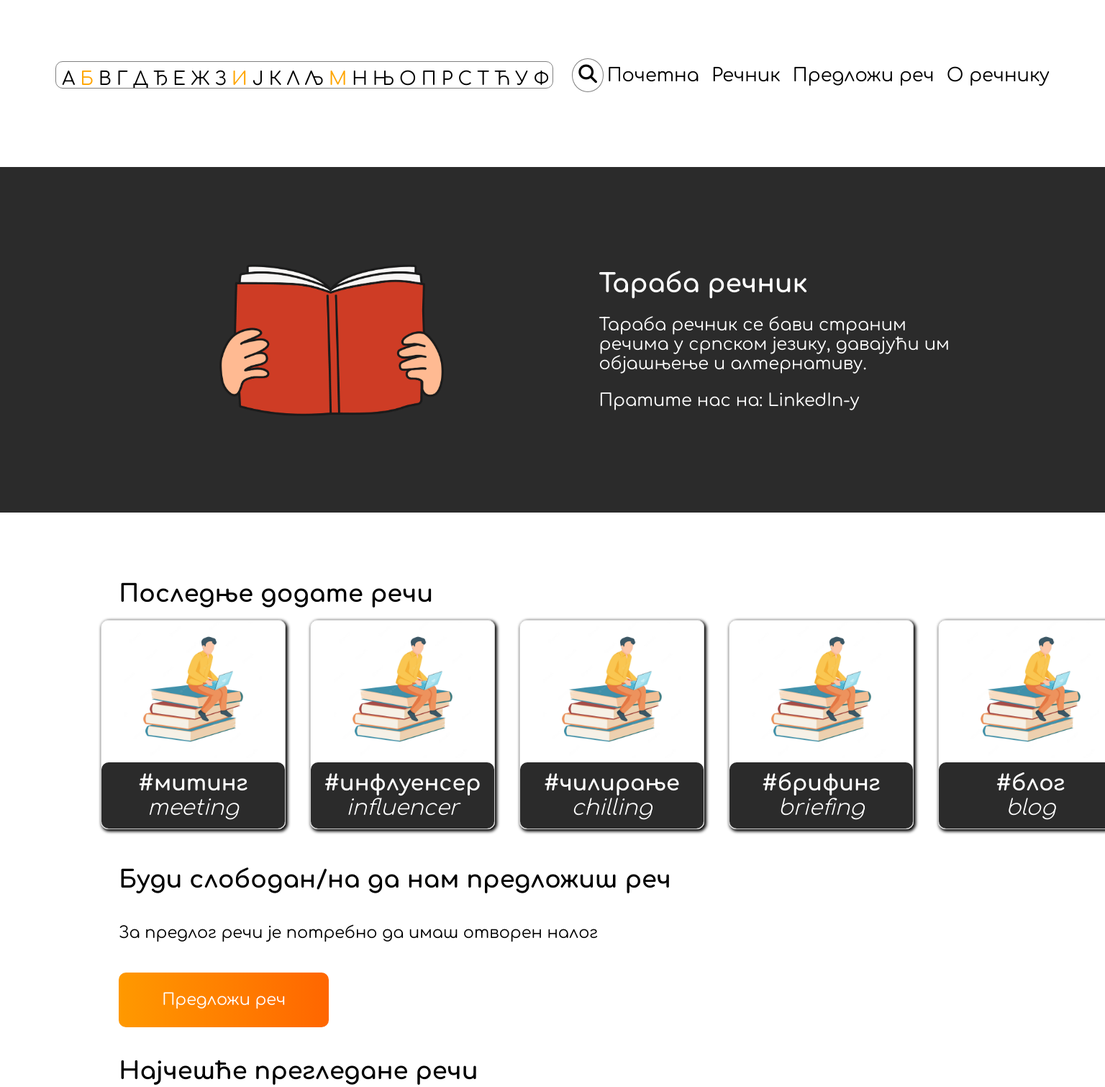
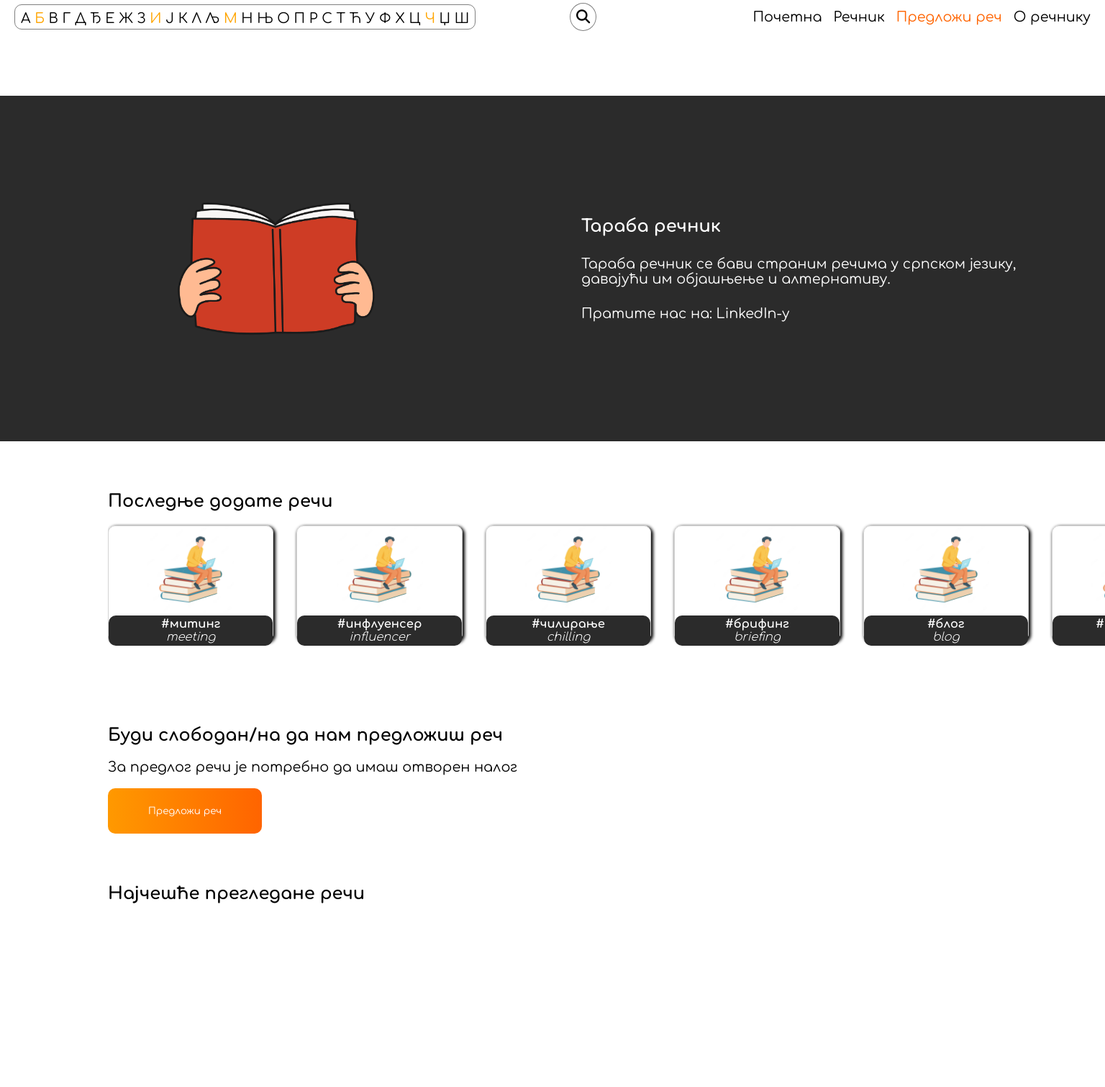
Before and after one commit to veljkovic92/Taraba-recnik, a plain HTML site: page index.html in a window 1536 px wide. Shown: the part 81-1591 px from the top of the page at 72% size. Drawn offline with nearby package versions, Linux system fonts and the light colour scheme.

Commit message:
Refactored CSS v1

```diff
--- a/index.html
+++ b/index.html
@@ -103,7 +103,6 @@
       </nav>
     </header>
     <main>
-
       <section class="intro">
         <div class="intro-top">
           <img src="./assets/book.png" class="intro-img"/>
@@ -113,13 +112,13 @@
           <p>Тараба речник се бави страним речима у српском језику, давајући им објашњење и алтернативу.</p>
           <p>Пратите нас на: <link href="www.linkedin.com/company/taraba-tech">LinkedIn-у</link></p></div>
       </section>
+      <div class="container">
       <section>
         <h2>Последње додате речи</h2>
         <div class="flex-container">
           <div class="last-added-words">
           </div>
         </div>
-
       </section>
       <section>
         <h2>Буди слободан/на да нам предложиш реч</h2>
@@ -142,6 +141,7 @@
           </div>
 
       </section>
+    </div>
     </main>
     <script src="/index.js"></script>
   </body>
--- a/styles/index.css
+++ b/styles/index.css
@@ -6,32 +6,40 @@
 
 body {
   margin: 0;
-  width: 100vw;
+}
+
+.container {
+  padding-left: 20px;
+  padding-right: 20px;
+  overflow: hidden;
 }
 
 /* NAV */
+
+#header {
+  padding: 20px;
+}
 
 .top-nav {
   display: flex;
   justify-content: space-between;
   align-items: center;
-  padding: 2%;
   font-weight: 700;
-  font-size: 120%;
+  font-size: 1.2rem;
 }
 
 .bot-nav {
   display: flex;
   justify-content: space-between;
   align-items: center;
-  padding: 5%;
-  height: 2rem;
+  margin-top: 30px;
 }
 
 .bot-nav__left {
-  flex-basis: 60%;
+  flex-basis: 50%;
   display: inline;
-  overflow-x: scroll;
+  overflow-x: auto;
+  overflow-y: hidden;
   border: 1px solid grey;
   padding: 0.5rem;
   border-radius: 10px;
@@ -47,7 +55,7 @@ body {
 }
 
 .bot-nav__right {
-  flex-basis: 40%;
+  flex-basis: 50%;
   display: flex;
   justify-content: space-between;
   align-items: center;
@@ -58,6 +66,10 @@ body {
   border: 1px solid grey;
   padding: 0.5rem;
   border-radius: 50%;
+}
+
+.bot-nav__right__links a:nth-child(3n) {
+  color: rgb(255, 100, 0);
 }
 
 /* SEARCH */
@@ -126,20 +138,20 @@ body {
 
 /* MAIN */
 
-h2,
-p {
-  margin-left: 3%;
-  margin-top: 3%;
-  margin-bottom: 3%;
+section {
+  margin-top: 20px;
 }
 
 .suggest-btn {
   padding: 0.7rem 1.5rem;
   border-radius: 10px;
   border: none;
-  background-image: linear-gradient(to right, rgb(255, 153, 0), rgb(255, 102, 0));
+  background-image: linear-gradient(
+    to right,
+    rgb(255, 153, 0),
+    rgb(255, 100, 0)
+  );
   color: white;
-  margin-left: 3%;
 }
 
 .intro {
@@ -147,14 +159,13 @@ p {
   flex-direction: column;
   align-items: center;
   justify-content: center;
-
-  width: 90vw;
-  height: 500px;
-  margin: 3rem auto;
+  height: 90vh;
   padding: 1.5rem 1rem;
   background-color: rgb(43, 43, 43);
   color: white;
   border-radius: 10px;
+  margin-left: 15px;
+  margin-right: 15px;
 }
 
 .intro-top {
@@ -185,7 +196,7 @@ p {
   min-width: 100vw;
   margin-top: -3rem;
   position: relative;
-  overflow: scroll;
+  overflow: auto;
 }
 
 .suggest-word {
@@ -194,13 +205,13 @@ p {
   bottom: 50%;
   width: 4rem;
   height: 4rem;
-  font-size: 50%;
+  font-size: 0.5rem;
   display: flex;
   justify-content: center;
   align-items: center;
   text-align: center;
   border-radius: 100%;
-  border: 5px solid orange;
+  border: 5px solid rgb(255, 100, 0);
   padding: 1rem;
   transform: translateY(50%);
   z-index: 10;
@@ -217,13 +228,12 @@ p {
   min-width: min-content;
   gap: 2rem;
   height: 16rem;
-  padding: 1rem;
 }
 .fa-instagram {
-  color: rgb(255, 136, 0);
+  color: rgb(255, 100, 0);
 }
 .taraba-webpage {
- color:orange
+  color: rgb(255, 100, 0);
 }
 .instagram {
   display: flex;
@@ -231,10 +241,9 @@ p {
 }
 
 .instagram img {
-  width: 12rem;
-  height: 16rem;
+  width: 150px;
   border-radius: 15px;
-  margin: 1%;
+  margin: 10px;
 }
 
 section:last-of-type a {
@@ -260,7 +269,7 @@ section:last-of-type a {
 }
 
 .word-item-top img {
-  width: 75%;
+  width: 100px;
 }
 
 .word-item-bot {
@@ -294,17 +303,19 @@ section:last-of-type a {
     flex-basis: 75vw;
   }
   section {
-    padding-left: 3%;
-    overflow: hidden;
+    margin-top: 40px;
   }
+
   .intro {
     width: 100vw;
+    height: 70vh;
     border-radius: 0;
     flex-direction: row;
     align-items: center;
     gap: 5rem;
-    padding: 0 4%;
-    height: 400px;
+    padding: 0 40px;
+    margin-left: 0;
+    margin-right: 0;
   }
 
   .intro-top {
@@ -317,11 +328,19 @@ section:last-of-type a {
   }
 
   .intro img {
-    width: 40vw;
+    width: 300px;
+  }
+  .instagram img {
+    width: 180px;
   }
 }
 
 @media (min-width: 1024px) {
+  .container {
+    padding-left: 100px;
+    padding-right: 100px;
+    overflow: hidden;
+  }
   .bot-nav__right__links {
     display: flex;
     align-items: center;
@@ -330,13 +349,9 @@ section:last-of-type a {
   .hamburger-menu {
     display: none;
   }
-  section {
-    padding-left: 8%;
-    overflow: hidden;
-  }
 
   .intro {
-    height: 400px;
+    height: 50vh;
   }
 
   .intro-top {
@@ -345,35 +360,49 @@ section:last-of-type a {
 
   .intro-bot {
     flex-basis: 50%;
-    padding: 0 4%;
   }
 
   .suggest-btn {
     padding: 1.2rem 3rem;
   }
+  .suggest-word {
+    right: 16%;
+    width: 5rem;
+    height: 5rem;
+    font-size: 0.7rem;
+  }
 
   .word-item {
-    width: 11rem;
-    height: 12rem;
+    width: 15vw;
+  }
+  .instagram img {
+    width: 220px;
   }
 }
 
 @media (min-width: 1366px) {
-  * {
-    font-size: 103%;
+  body {
+    font-size: 1.2rem;
+  }
+  .container {
+    padding-left: 150px;
+    padding-right: 150px;
+    overflow: hidden;
   }
   h2 {
-    font-size: 160%;
+    font-size: 1.5rem;
   }
   .top-nav {
-    font-size: 180%;
-    padding: 2%;
+    font-size: 2rem;
   }
   .bot-nav__left {
-    flex-basis: 50vw;
+    flex-basis: max-content;
   }
   .bot-nav__right {
-    flex-basis: 50vw;
+    flex-basis: 50%;
+  }
+  section {
+    margin-top: 70px;
   }
 
   .intro {
@@ -381,8 +410,6 @@ section:last-of-type a {
     border-radius: 0;
     flex-direction: row;
     align-items: center;
-    gap: 0;
-    padding: 0 10%;
     height: 400px;
   }
 
@@ -395,51 +422,35 @@ section:last-of-type a {
   }
 
   .word-item {
-    width: 13rem;
-    height: 15rem;
-  }
-  .suggest-word {
-    font-size: 103%;
-    width: 8rem;
-    height: 8rem;
-  }
-  .last-added-words,
-  .matched-words,
-  .similar-words,
-  .repeating-words {
-    margin-top: 2rem;
-    margin-bottom: 1rem;
+    width: 15vw;
+    height: 20vh;
   }
 
-  .word-item-bot {
-    font-size: 100%;
+  .word-item img {
+    width: 120px;
   }
+
+  .suggest-word {
+    font-size: 0.8rem;
+    width: 6rem;
+    height: 6rem;
+  }
+
   .instagram img {
-    width: 18rem;
-    height: 22rem;
+    width: 350px;
   }
 }
 
 @media (min-width: 1440px) {
-  * {
-    font-size: 107%;
-  }
   .intro {
     height: 480px;
   }
   .suggest-btn {
     padding: 1.5rem 3.5rem;
   }
-  .word-item {
-    width: 15rem;
-    height: 17rem;
-  }
-  .word-item-bot {
-    font-size: 110%;
-  }
+
   .instagram img {
-    width: 26rem;
-    height: 30rem;
+    width: 370px;
   }
 }
 
@@ -451,4 +462,23 @@ section:last-of-type a {
     margin-top: 2.5rem;
     margin-bottom: 2rem;
   }
+  .word-item {
+    width: 15vw;
+    height: 25vh;
+  }
+
+  .word-item img {
+    width: 180px;
+  }
+  .suggest-word {
+    width: 8rem;
+    height: 8rem;
+    font-size: 1.1rem;
+  }
+  .bot-nav__right {
+    flex-basis: 60%;
+  }
+  .instagram img {
+    width: 400px;
+  }
 }
```
Also changed, not shown: results.html (+2 -0 lines).
